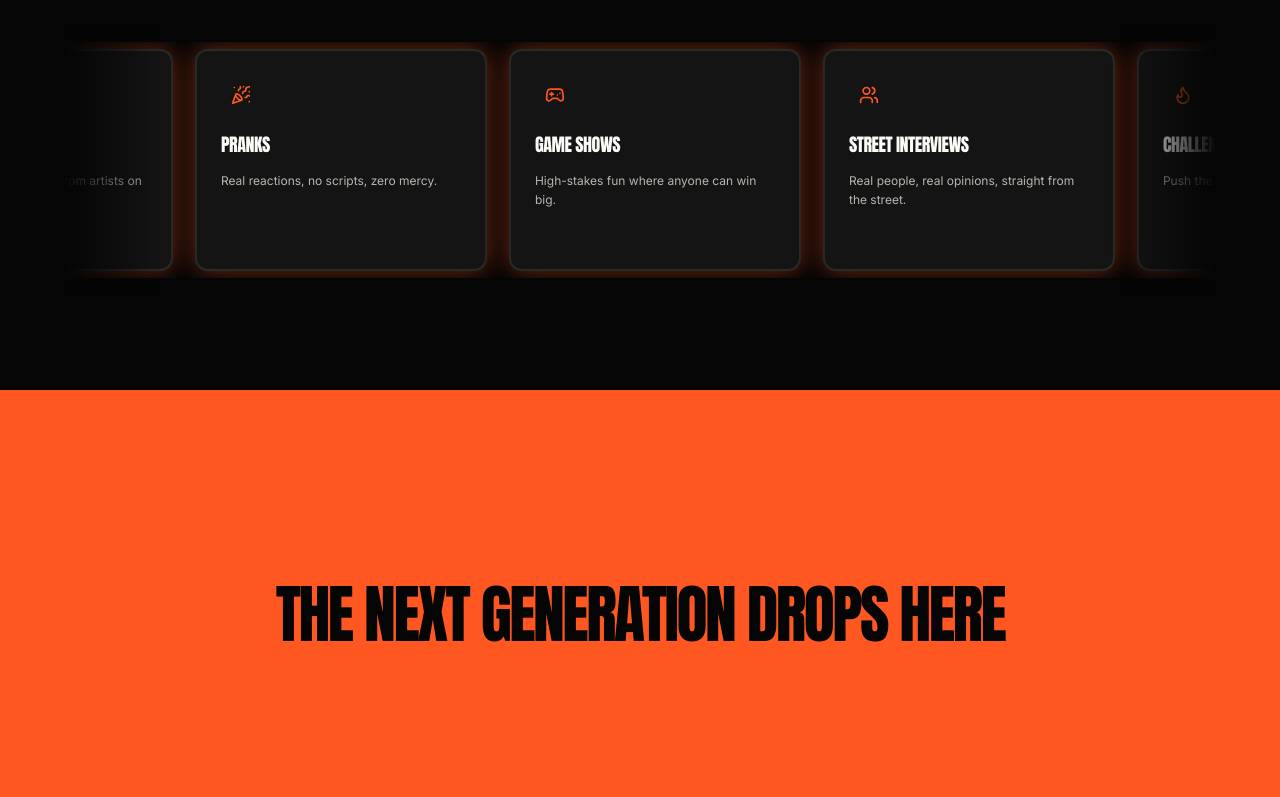
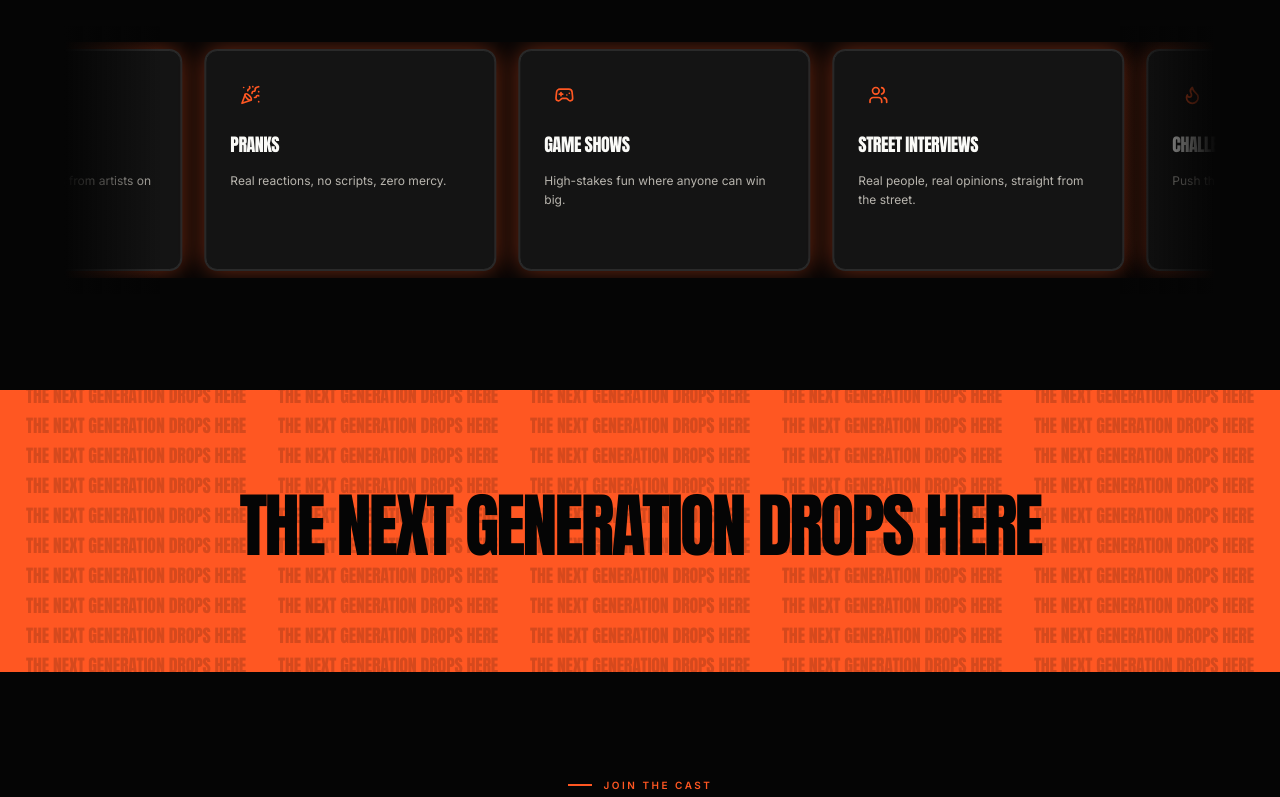
Before and after one commit to Droppzy-Entertainment/frontend, a Next.js app: page / in a window 1280 px wide. Shown: the part 2000-2797 px from the top of the page. Built offline with nearby package versions, Linux system fonts and the light colour scheme; no server answers.

Commit message:
font issue fixed 2

```diff
--- a/src/components/Stats.tsx
+++ b/src/components/Stats.tsx
@@ -1,15 +1,34 @@
 import { Section } from "./ui/Section";
 
+const TAGLINE = "THE NEXT GENERATION DROPS HERE";
+const BACKGROUND_REPEAT_COUNT = 70;
+
 /**
- * Server Component. Full-bleed accent band displaying the core tagline statement:
- * "THE NEXT GENERATION DROPS HERE"
+ * Server Component. Full-bleed accent band displaying the core tagline
+ * statement. The same phrase tiles low-intensity across the background as a
+ * texture, with the bold, full-size heading centered on top of it.
  */
 export function Stats() {
   return (
-    <Section tone="band" className="py-12 md:py-16">
-      <div className="flex flex-col items-center text-center">
-        <h2 className="font-heading text-[length:clamp(28px,5vw,64px)] uppercase leading-none tracking-[-0.04em] text-[color:var(--color-bg)]">
-          THE NEXT GENERATION DROPS HERE
+    <Section tone="band" className="relative overflow-hidden py-2 md:py-1">
+      {/* Low-intensity repeating background texture — decorative only. */}
+      <div
+        aria-hidden="true"
+        className="absolute inset-0 flex flex-wrap content-center justify-center gap-x-8 gap-y-3 opacity-[0.16]"
+      >
+        {Array.from({ length: BACKGROUND_REPEAT_COUNT }).map((_, index) => (
+          <span
+            key={index}
+            className="font-heading whitespace-nowrap text-[length:clamp(13px,1.4vw,18px)] uppercase leading-none tracking-[-0.01em] text-[color:var(--color-bg)]"
+          >
+            {TAGLINE}
+          </span>
+        ))}
+      </div>
+
+      <div className="relative z-10 flex flex-col items-center text-center">
+        <h2 className="font-heading text-[length:clamp(42px,5.5vw,82px)] uppercase leading-none tracking-[-0.04em] text-[color:var(--color-bg)]">
+          {TAGLINE}
         </h2>
       </div>
     </Section>
```
